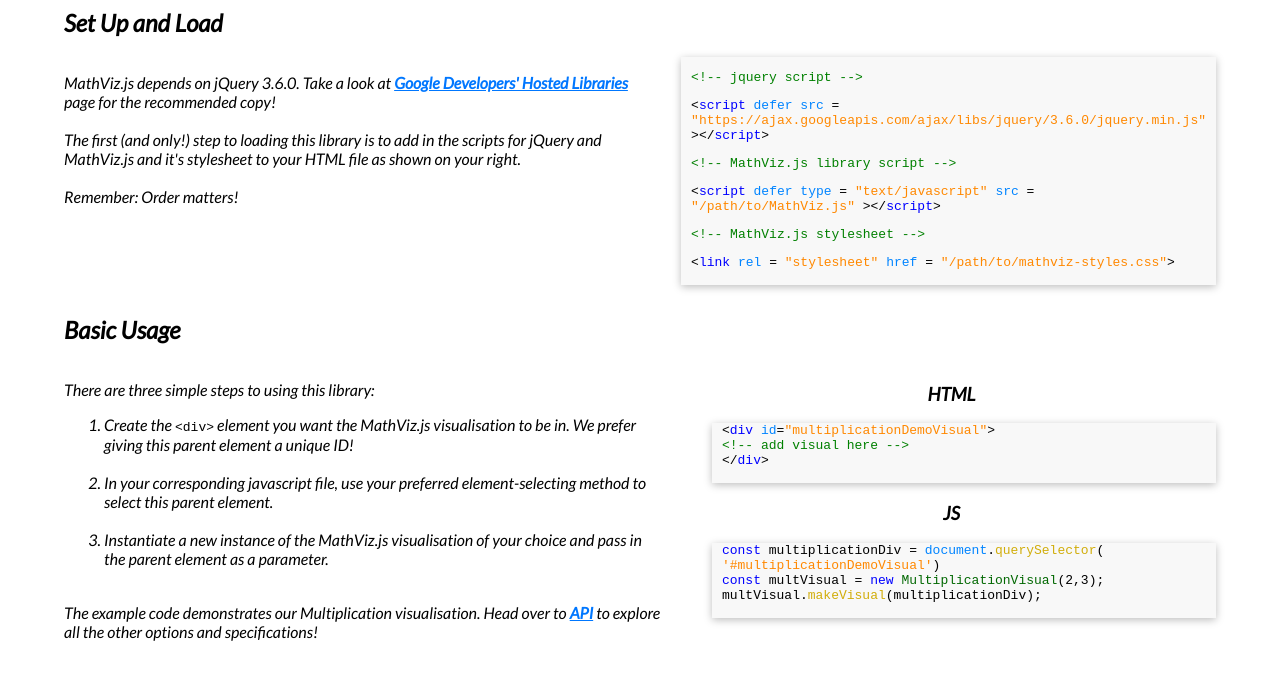
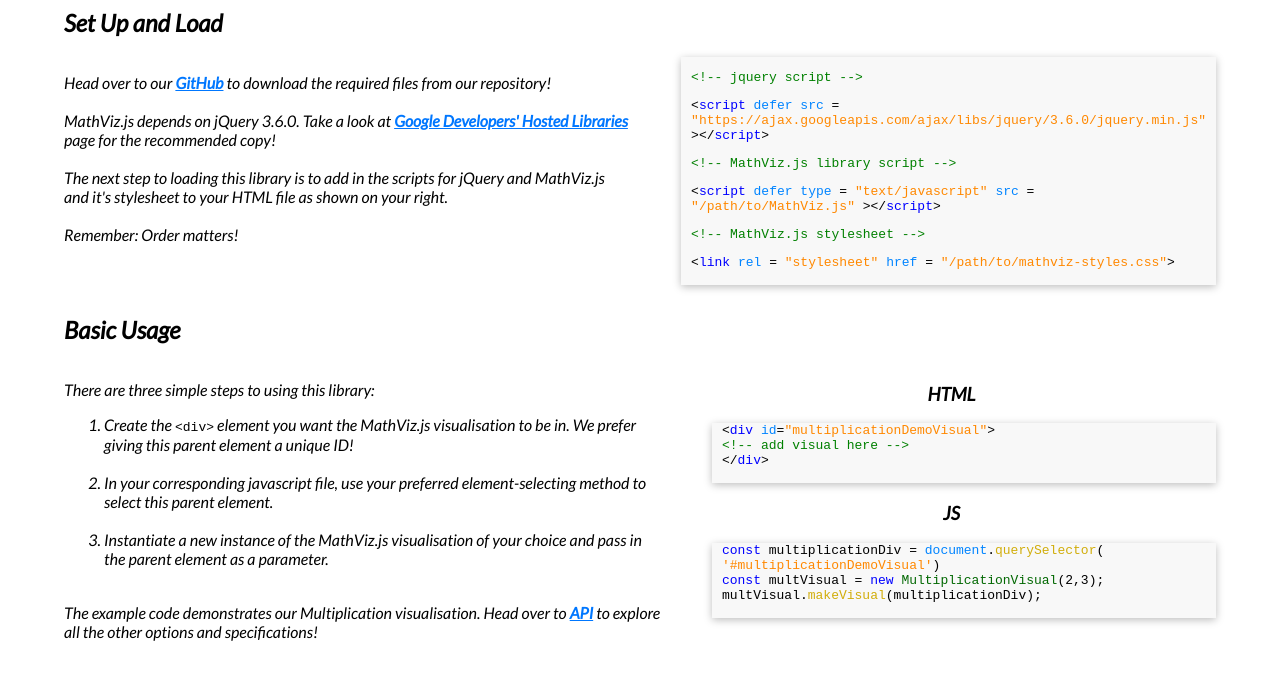
Before and after one commit to zoharehan/MathViz.js, a website: page pub/getting-started.html in a window 1280 px wide. Shown: the part 157-836 px from the top of the page. Drawn offline with nearby package versions, Linux system fonts and the light colour scheme.

Commit message:
added link to github
^

```diff
--- a/pub/getting-started.html
+++ b/pub/getting-started.html
@@ -34,9 +34,12 @@
         <!-- setup and load -->
         <h2 class="getting-started-subheading">Set Up and Load</h2>
         <div class="getting-started-setup">
-            <p class="getting-started-p">MathViz.js depends on jQuery 3.6.0. Take a look at <a class="getting-started-api-link" href="https://developers.google.com/speed/libraries#jquery">Google Developers' Hosted Libraries</a> page for the recommended copy!
+            <p class="getting-started-p">
+                Head over to our <a class="getting-started-api-link" href="https://github.com/csc309-winter-2022/js-library-rehanzoh">GitHub</a> to download the required files from our repository!
+                <br> <br>
+                MathViz.js depends on jQuery 3.6.0. Take a look at <a class="getting-started-api-link" href="https://developers.google.com/speed/libraries#jquery">Google Developers' Hosted Libraries</a> page for the recommended copy!
             <br> <br>
-            The first (and only!) step to loading this library is to add in the scripts for jQuery and MathViz.js and it's stylesheet to your HTML file as shown on your right. <br> <br>
+            The next step to loading this library is to add in the scripts for jQuery and MathViz.js and it's stylesheet to your HTML file as shown on your right. <br> <br>
             Remember: Order matters!
             </p>
             <div class="getting-started-usage-code">
```
